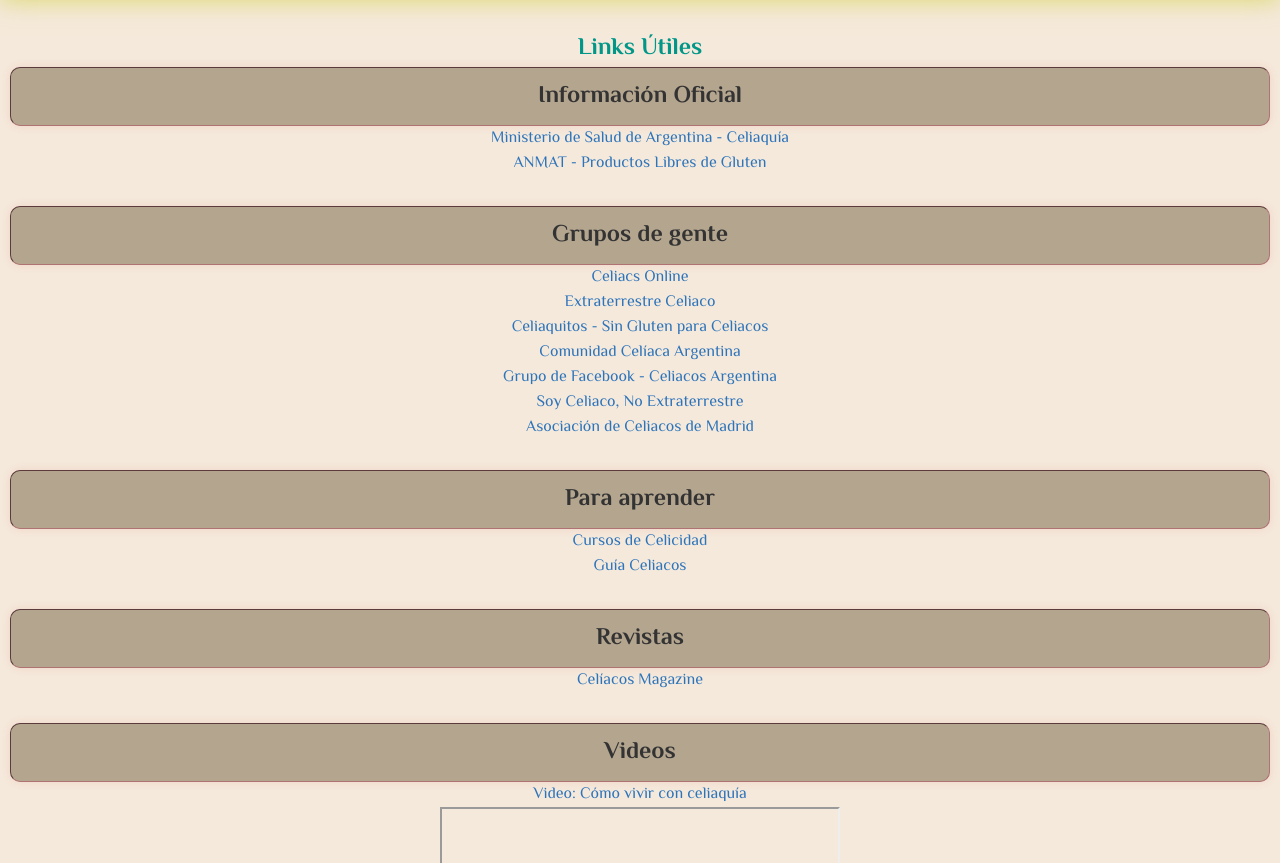
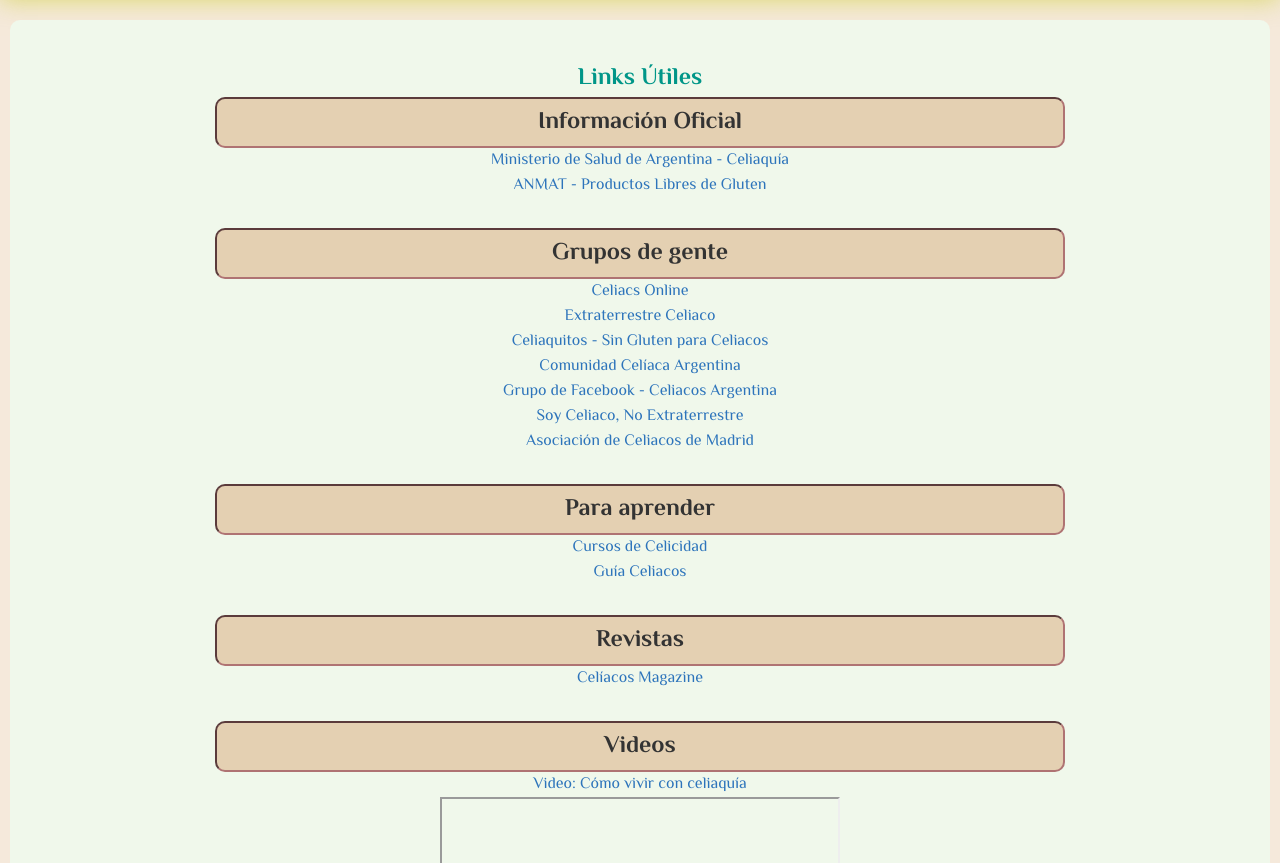
Before and after one commit to NatyDi/grupo8, a Python web app: template templates/links-utiles.html in a window 1280 px wide. Shown: the part 89-952 px from the top of the page. Run offline with Jinja, Linux system fonts and the light colour scheme; the template is opened without the code that fills it, so the values that code supplies are empty; grey boxes are pictures that could not be loaded.

Commit message:
Mejora varias

```diff
--- a/static/css/styles.css
+++ b/static/css/styles.css
@@ -58,8 +58,7 @@
 
 @keyframes logo-animation {
     0% {transform: translate(0, 0) rotate(90deg);}
-    25% {transform: translate(5px, 5px) rotate(5deg);}
-    50% {transform: translate(0, 0) rotate(45deg);}
+    50% {transform: translate(5px, 5px) rotate(5deg);}
 }
 
 /* -----------------  MENU HEADER  -----------------*/
@@ -165,23 +164,28 @@
 
 .links {
     /*box-shadow: 0 0 10px rgba(182, 36, 36, 0.1);    */
-    padding: 10px;
+    margin: 10px;
+    margin-top: 20px;
     /*padding: 1em 2em;*/
-    border-radius: 8px;
+    background-color: #f0f8eb; /* Verde claro */
+    padding: 20px;
+    border-radius: 10px;
     text-align: center;
+    display: flex; flex-direction: column; align-items: center;
+}
 
 
-}
 
 .links h2 {
-    border: 2px #af7373 inset;
-    box-shadow: 0 0 10px rgba(182, 36, 36, 0.1);
+    border: 100px #af7373 inset;
     border-radius: 10px;
-    padding: 10px;
-    color: #333;
-    border-width: 1px;
-    background-color: #b4a58f;
-    width: auto;
+    padding: 5px;
+    color: #333333;
+    border-width: 2px;
+    background-color: #e4d0b2;
+    width: 850px;
+    max-width: 850px;
+
 
 }
 
```
Also changed, not shown: static/css/styles_naty.css (+3 -12 lines).
